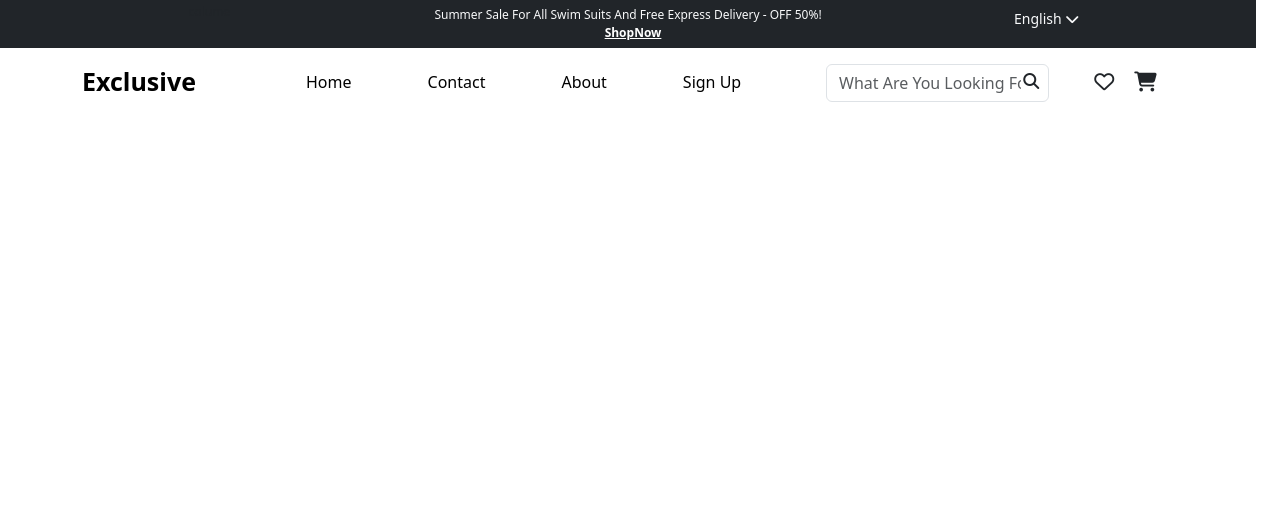
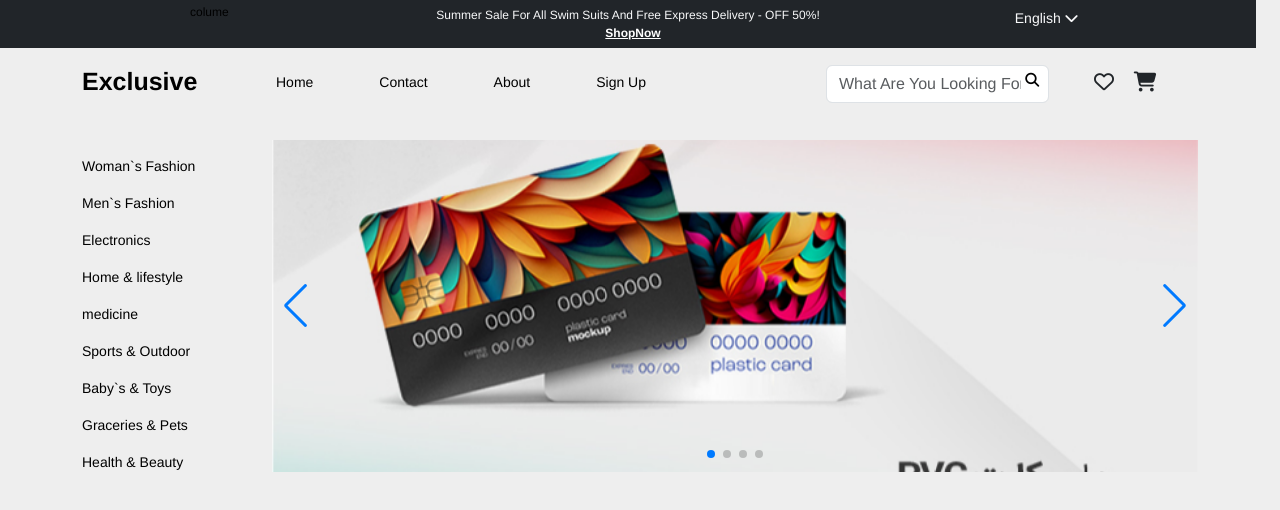
Before and after one commit to gh-ashkan/store-home-page, a plain HTML site: page index.html in a window 1280 px wide. Drawn offline with nearby package versions, Linux system fonts and the light colour scheme.

Commit message:
add navigation & slider with swiper library

```diff
--- a/index.html
+++ b/index.html
@@ -7,6 +7,7 @@
     <script src="https://cdn.jsdelivr.net/npm/bootstrap@5.3.2/dist/js/bootstrap.bundle.min.js" integrity="sha384-C6RzsynM9kWDrMNeT87bh95OGNyZPhcTNXj1NW7RuBCsyN/o0jlpcV8Qyq46cDfL" crossorigin="anonymous"></script>
     <link rel="stylesheet" href="style.css">
     <link rel="stylesheet" href="https://cdnjs.cloudflare.com/ajax/libs/font-awesome/6.5.1/css/all.min.css" integrity="sha512-DTOQO9RWCH3ppGqcWaEA1BIZOC6xxalwEsw9c2QQeAIftl+Vegovlnee1c9QX4TctnWMn13TZye+giMm8e2LwA==" crossorigin="anonymous" referrerpolicy="no-referrer" />
+    <link rel="stylesheet" href="css/swiper-bundle.min.css">
     <title>Document</title>
 </head>
 <body>
@@ -72,6 +73,64 @@
 
 
     </header>
+    <main class="mt-4">
+      <div class="container">
+        <div class="row">
+          <div class="col-2">
+            <div class="navbar">
+              <ul class="navbar-nav list">
+                <li class="nav-item">
+                  <a href="#" class="nav-link">Woman`s Fashion</a>
+                </li>
+                <li class="nav-item">
+                  <a href="#" class="nav-link">Men`s Fashion</a>
+                </li>
+                <li class="nav-item">
+                  <a href="#" class="nav-link">Electronics</a>
+                </li>
+                <li class="nav-item">
+                  <a href="#" class="nav-link">Home & lifestyle</a>
+                </li>
+                <li class="nav-item">
+                  <a href="#" class="nav-link">medicine</a>
+                </li>
+                <li class="nav-item">
+                  <a href="#" class="nav-link">Sports & Outdoor</a>
+                </li>
+                <li class="nav-item">
+                  <a href="#" class="nav-link">Baby`s & Toys</a>
+                </li>
+                <li class="nav-item">
+                  <a href="#" class="nav-link">Graceries & Pets</a>
+                </li>
+                <li class="nav-item">
+                  <a href="#" class="nav-link">Health & Beauty</a>
+                </li>
 
+              </ul>
+            </div>
+          </div>
+          <!-- slider -->
+          <div class="col-10">
+            <div class="swiper mySwiper">
+              <div class="swiper-wrapper">
+                <div class="swiper-slide">
+                  <img src="image/group 25.jpg" alt="">
+                </div>
+                <div class="swiper-slide">Slide 2</div>
+                <div class="swiper-slide">Slide 3</div>
+                <div class="swiper-slide">Slide 4</div>
+
+              </div>
+              <div class="swiper-button-next"></div>
+              <div class="swiper-button-prev"></div>
+              <div class="swiper-pagination"></div>
+            </div>
+          </div>
+        </div>
+      </div>
+    </main>
+    <script src="javascript/swiper-bundle.min.js"></script>
+    <script src="javascript/script.js"></script>
 </body>
 </html>
--- /dev/null
+++ b/javascript/script.js
@@ -0,0 +1,13 @@
+var swiper = new Swiper(".mySwiper", {
+    slidesPerView: 1,
+    spaceBetween: 30,
+    loop: true,
+    pagination: {
+      el: ".swiper-pagination",
+      clickable: true,
+    },
+    navigation: {
+      nextEl: ".swiper-button-next",
+      prevEl: ".swiper-button-prev",
+    },
+  });
--- a/style.css
+++ b/style.css
@@ -44,8 +44,7 @@ div.search div.icon i{
     font-size: 20px;
 }
 ul li{
-    padding: 0 30px;
-    padding-bottom: px;
+    padding-right: 50px;
 }
 ul li a.nav-link{
     color: black;
@@ -53,3 +52,52 @@ ul li a.nav-link{
 ul li a.nav-link:hover{
     text-decoration: underline;
 }
+ul.list li{
+    padding: 0;
+}
+ul.list li a {
+    text-decoration: none;
+}
+
+
+/* Slider Start */
+body {
+    position: relative;
+    height: 100%;
+  }
+
+  body {
+    background: #eee;
+    font-family: Helvetica Neue, Helvetica, Arial, sans-serif;
+    font-size: 14px;
+    color: #000;
+    margin: 0;
+    padding: 0;
+  }
+
+  .swiper {
+    width: 100%;
+    height: 95%;
+  }
+
+  .swiper-slide {
+    text-align: center;
+    font-size: 18px;
+    background: #fff;
+    display: flex;
+    justify-content: center;
+    align-items: center;
+  }
+
+  .swiper-slide img {
+    display: block;
+    width: 100%;
+    height: 340px;
+    object-fit: cover;
+  }
+
+  .swiper {
+    margin-left: auto;
+    margin-right: auto;
+  }
+  /* Slider End */
```
Also changed, not shown: css/swiper-bundle.min.css (added), image/ashkan.jpg (added), image/group 25.jpg (added), image/پارچه.jpg (added), javascript/swiper-bundle.min.js (added).
